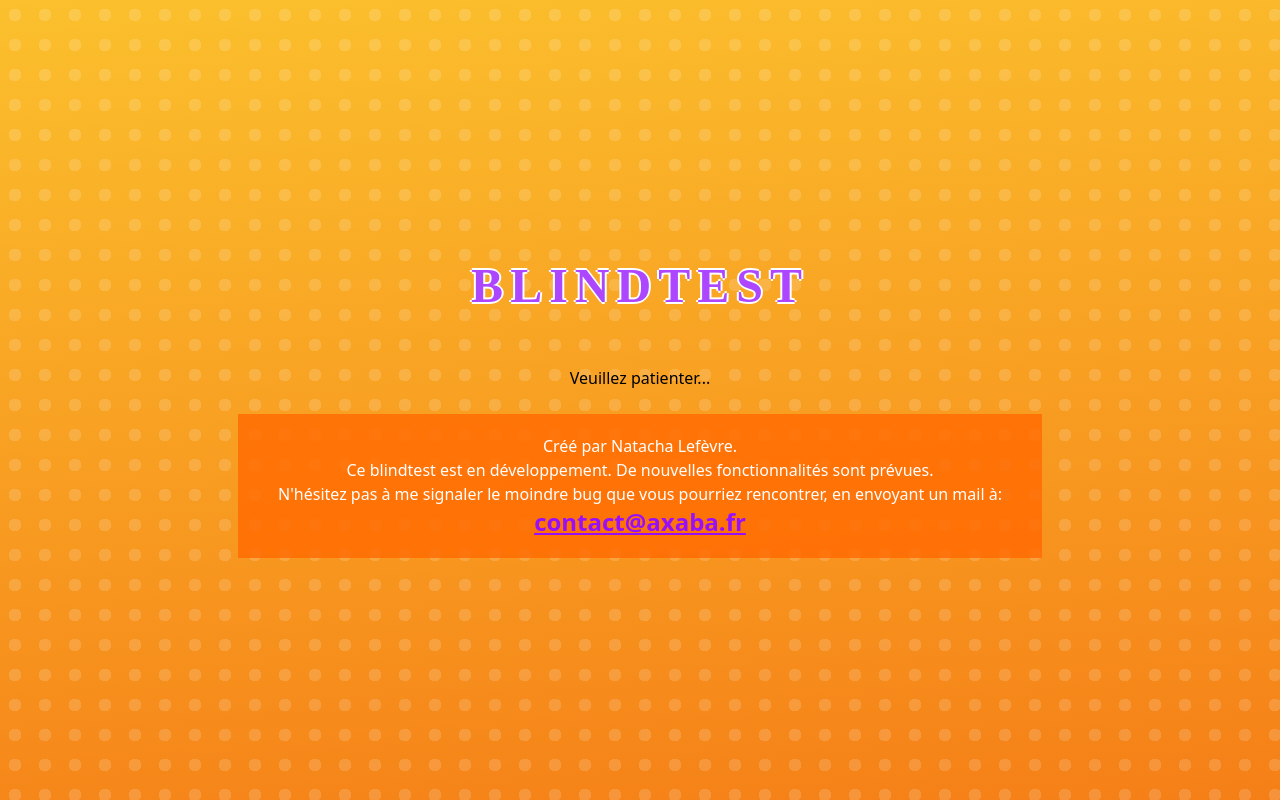
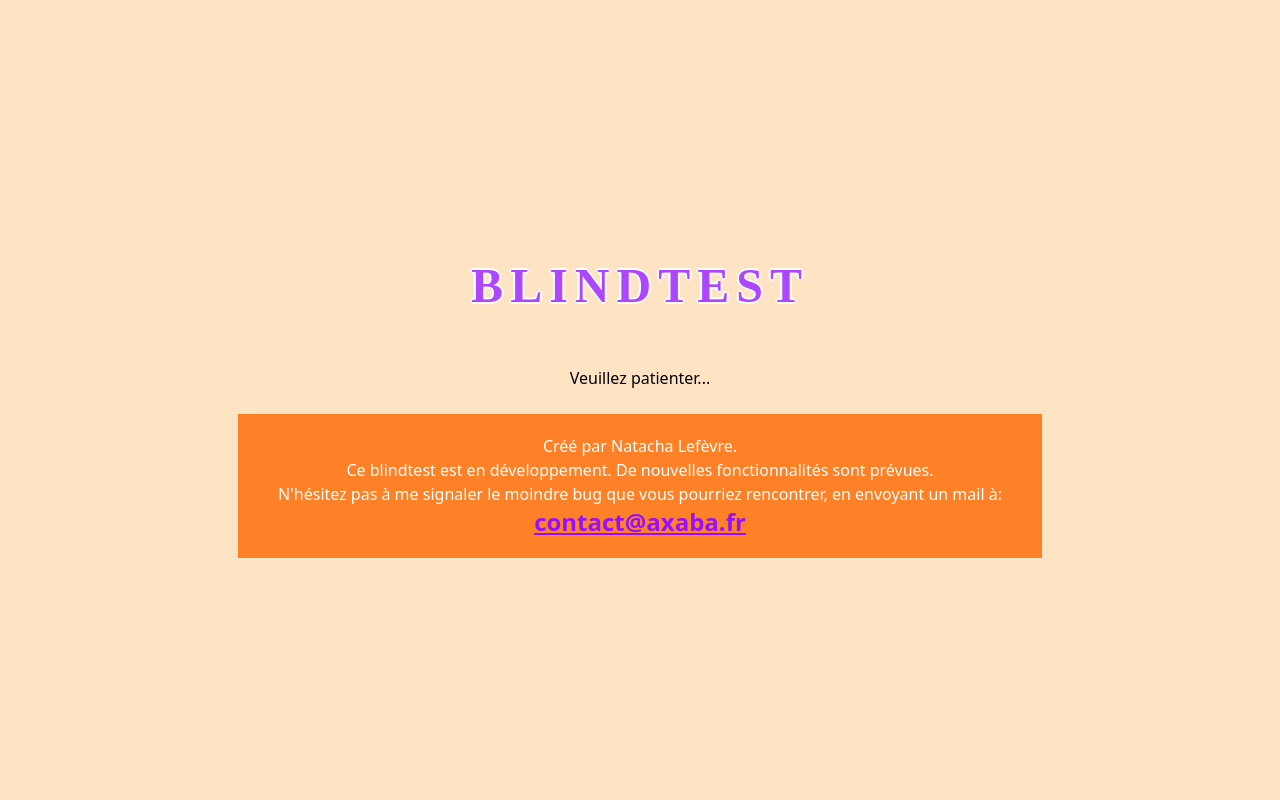
Before and after one commit to NatachaLefevre/Blindtest, a React (Vite) app in the folder frontend/: page / in a window 1280 px wide. Built offline with nearby package versions, Linux system fonts and the light colour scheme; no server answers; the database is empty.

Commit message:
fix: background

```diff
--- a/frontend/src/styles/index.css
+++ b/frontend/src/styles/index.css
@@ -11,17 +11,25 @@
 }
 
 /* Fond dégradé et tramé */
- body {
+ /* body {
   background:
     radial-gradient(circle, rgba(255, 255, 255, 0.15) 30%, transparent 21%) repeat,
     linear-gradient(355deg, #f57f17, #fbc02d);
   background-size: 30px 30px, 100% 100%;
+} */
+
+body {
+background-color: bisque;
 }
 
 /* Mode nuit */
-body.dark-mode {
+/* body.dark-mode {
   background:
     radial-gradient(circle, rgba(255, 255, 255, 0.15) 30%, transparent 21%) repeat,
     linear-gradient(355deg, #160e06, #261d07);
   background-size: 30px 30px, 100% 100%;
+} */
+
+body.dark-mode {
+background-color:rgb(63, 0, 90);
 }
```
